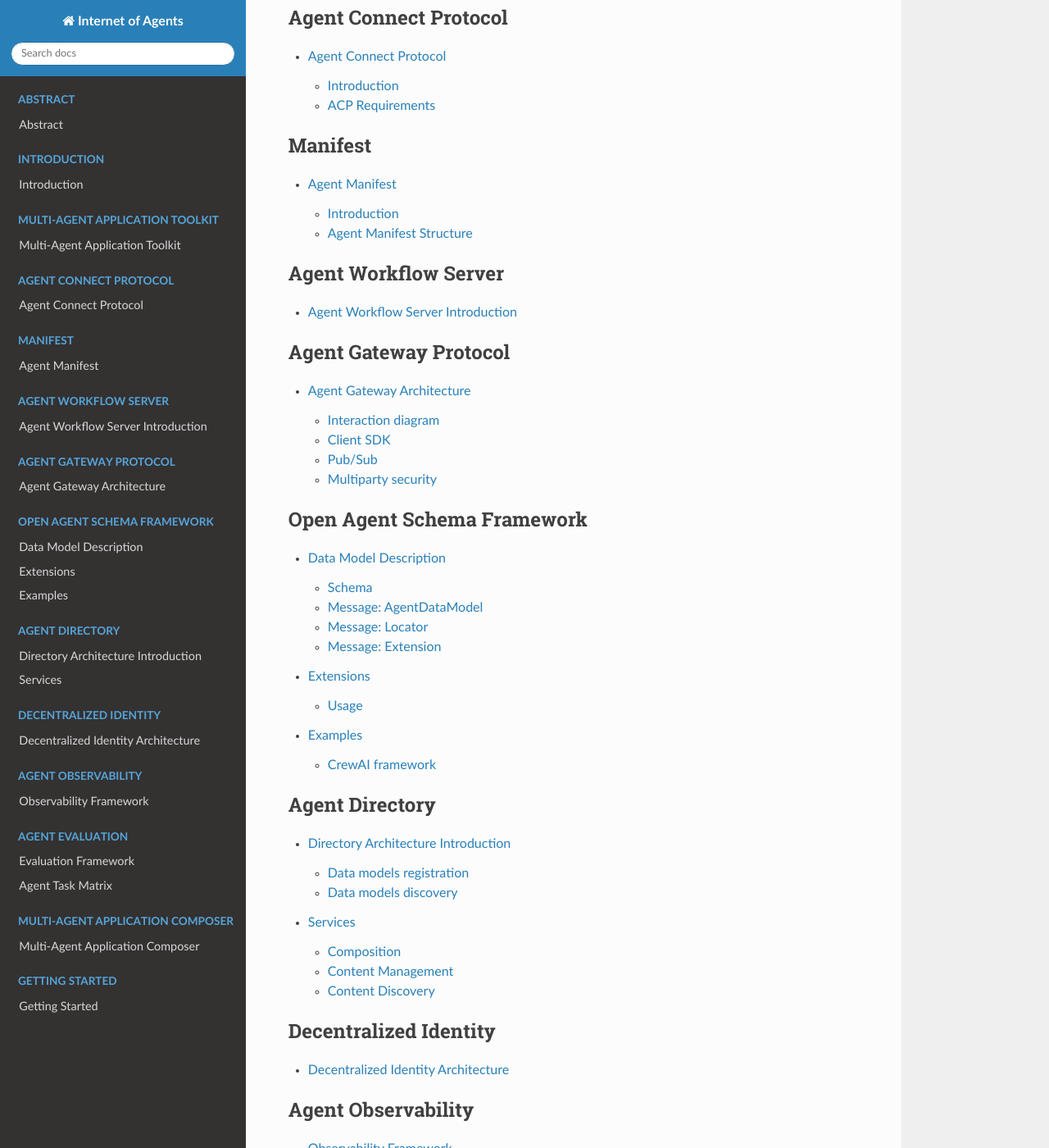
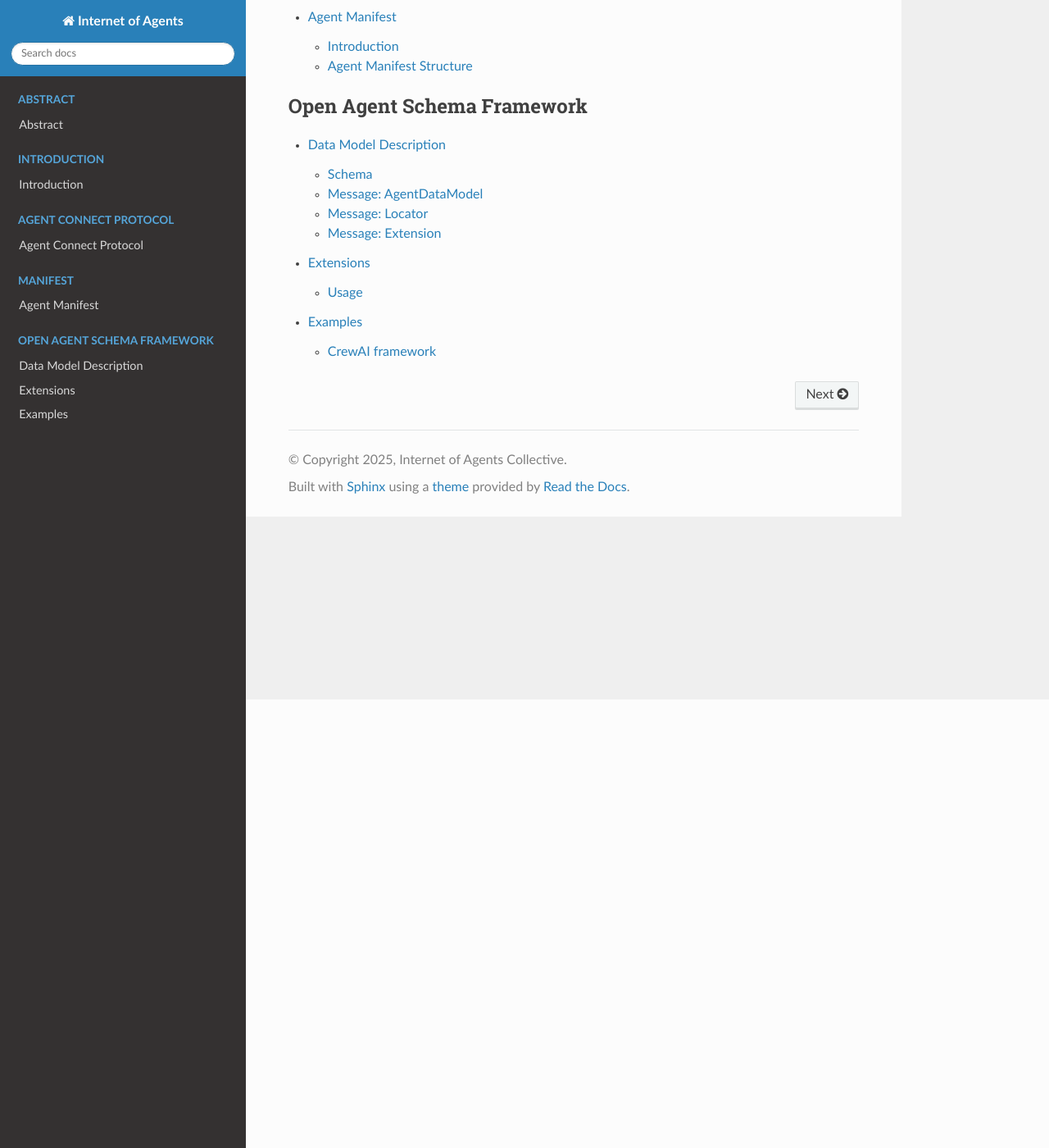
Before and after one commit to papimenon/docs, a Sphinx documentation site: the page built from docs/index.rst, in a window 1280 px wide and 1400 px high, scrolled down 547 px. Shown: the whole window at 82% size. Built offline with Sphinx 7.4.7 and the Read the Docs theme 3.1.0, drawn with Linux system fonts in a browser that asks for light colours; pages that are not in the unit, such as notebooks, are missing from menus; some of the changed text lies outside the part shown.

Commit message:
docs: temporary cut (#15)
* docs: temporary cut

Signed-off-by: Luca Muscariello <lumuscar@cisco.com>

```diff
--- a/docs/index.rst
+++ b/docs/index.rst
@@ -18,12 +18,6 @@ Internet of Agents Components
    pages/introduction
 
 .. toctree::
-   :caption: Multi-Agent Application Toolkit
-   :maxdepth: 2
-
-   pages/maa-toolkit
-
-.. toctree::
    :caption: Agent Connect Protocol
    :maxdepth: 2
 
@@ -36,18 +30,6 @@ Internet of Agents Components
    pages/manifest
 
 .. toctree::
-   :caption: Agent Workflow Server
-   :maxdepth: 2
-
-   pages/workflow
-
-.. toctree::
-   :caption: Agent Gateway Protocol
-   :maxdepth: 2
-
-   pages/gateway
-
-.. toctree::
    :caption: Open Agent Schema Framework
    :maxdepth: 2
 
@@ -55,41 +37,3 @@ Internet of Agents Components
    pages/data_model_schema
    pages/data_model_extensions
    pages/data_model_crewai_example
-
-.. toctree::
-   :caption: Agent Directory
-   :maxdepth: 2
-
-   pages/dir
-   pages/data_model_services
-
-
-.. toctree::
-   :caption: Decentralized Identity
-   :maxdepth: 1
-
-   pages/dlt
-
-.. toctree::
-   :caption: Agent Observability
-   :maxdepth: 1
-
-   pages/observability
-
-.. toctree::
-   :caption: Agent Evaluation
-   :maxdepth: 1
-
-   pages/evaluation
-
-.. toctree::
-   :caption: Multi-Agent Application Composer
-   :maxdepth: 2
-
-   pages/composer
-
-.. toctree::
-   :caption: Getting Started
-   :maxdepth: 1
-
-   pages/gettingstarted
```
